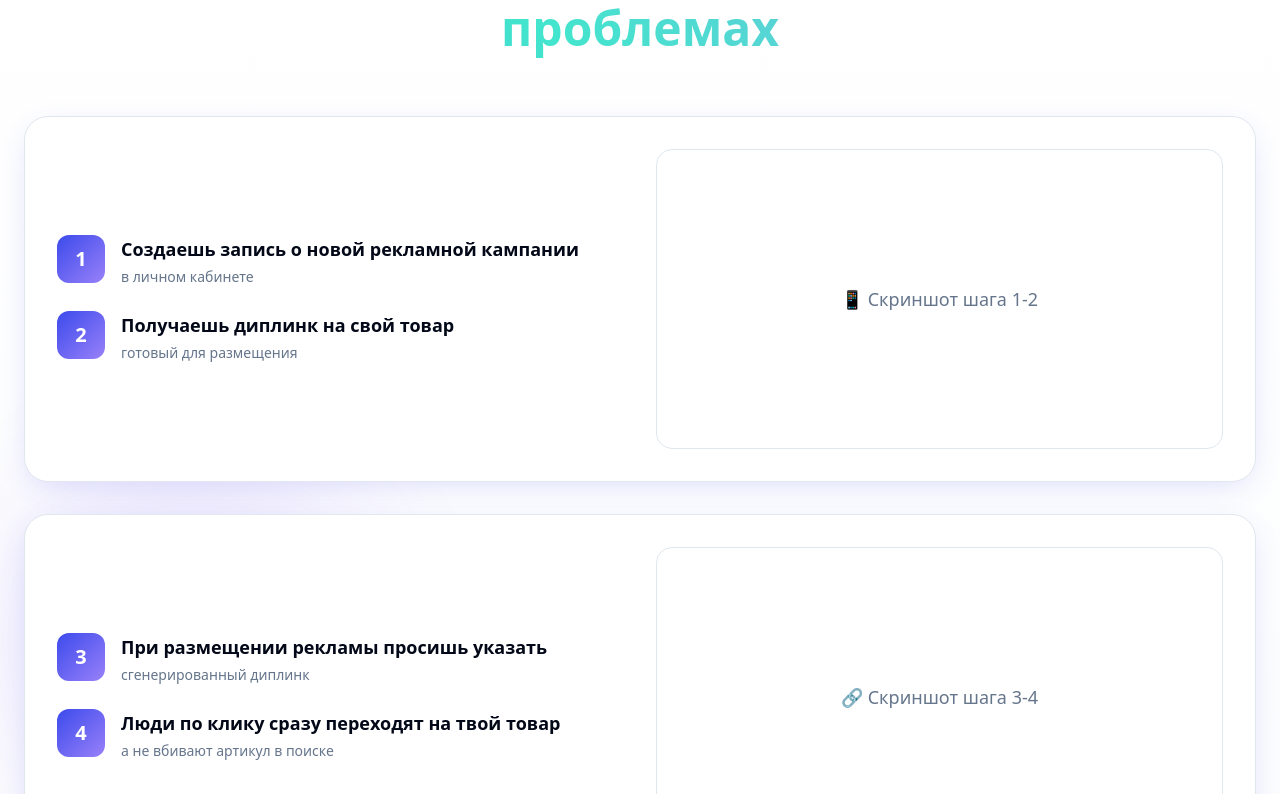
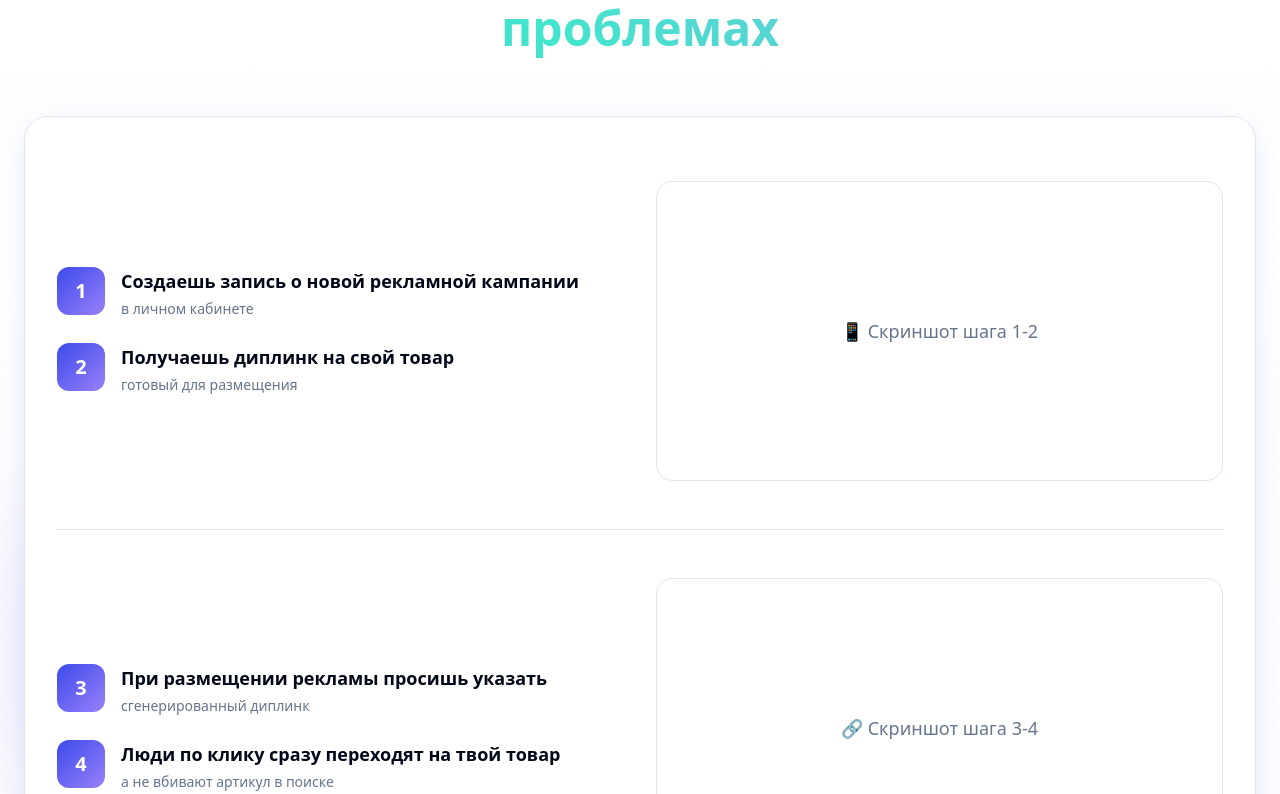
Before and after one commit to avkatunin/vneshka-pro-landing, a React (Vite) app: page / in a window 1280 px wide. Shown: the part 1406-2200 px from the top of the page. Built offline with nearby package versions, Linux system fonts and the light colour scheme; the HTML template or start-up script is replaced by a standard one.

Commit message:
Refactor solution section

```diff
--- a/src/components/SolutionSection.tsx
+++ b/src/components/SolutionSection.tsx
@@ -79,13 +79,12 @@ const SolutionSection = () => {
           </h2>
         </div>
 
-        {/* How it works - 3 tiles */}
-        <div className="mb-20 space-y-8">
+        {/* How it works - single tile with sections */}
+        <div className="mb-20">
+          <div className="bg-card rounded-3xl p-8 border border-border shadow-card">
             {tiles.map((tile, tileIndex) => (
-            <div
-              key={tileIndex}
-              className="grid lg:grid-cols-2 gap-8 items-center bg-card rounded-3xl p-8 border border-border shadow-card"
-            >
+              <div key={tileIndex}>
+                <div className="grid lg:grid-cols-2 gap-8 items-center py-8">
                   <div className="space-y-6">
                     {tile.steps.map((step, stepIndex) => (
                       <div key={stepIndex} className="flex gap-4 items-start">
@@ -107,7 +106,12 @@ const SolutionSection = () => {
                     <span className="text-muted-foreground text-center text-lg">{tile.placeholder}</span>
                   </div>
                 </div>
+                {tileIndex < tiles.length - 1 && (
+                  <div className="border-t border-border my-4"></div>
+                )}
+              </div>
             ))}
+          </div>
         </div>
 
         <div className="bg-card rounded-3xl p-8 mb-20 border border-border shadow-card backdrop-blur-sm">
```
Lines whose indentation alone changed are shown as unchanged.
